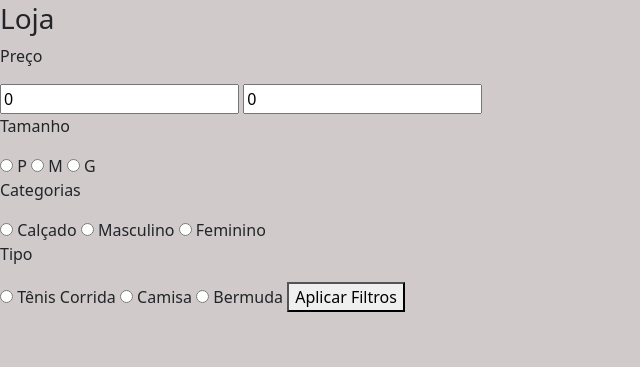
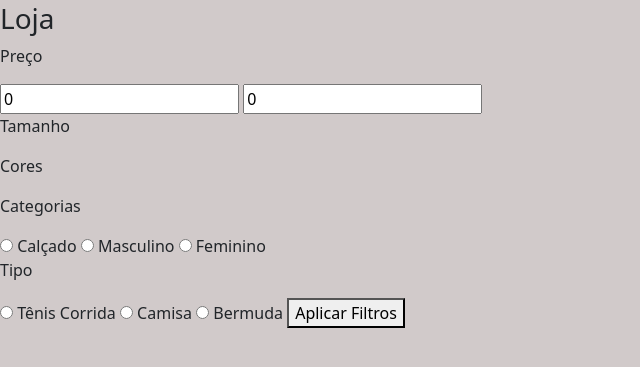
Before and after one commit to sivaldo-almeida1973/ProjEcomPythonDjango, a Django app: page /loja/1/ in a window 1280 px wide. Shown: the part 76-443 px from the top of the page, without its empty margins (0-640 px from the left). Run offline with Django 5.2, Linux system fonts and the light colour scheme; data comes from the database, SQL or seed files in the repository; both versions use the stored data as it was after the commit; some libraries are stand-ins or nearby versions.

Commit message:
Filtros de tamanhos - método values_list e suas aplicações

```diff
--- a/ecommerce/loja/models.py
+++ b/ecommerce/loja/models.py
@@ -46,7 +46,6 @@ class Produto(models.Model):
 class Cor(models.Model):
     nome = models.CharField(max_length=200, null=True, blank=True)
     codigo = models.CharField(max_length=200, null=True, blank=True)
-
     def __str__(self):
         return str(self.nome)
 
--- a/ecommerce/loja/templates/loja.html
+++ b/ecommerce/loja/templates/loja.html
@@ -11,17 +11,28 @@
    <p>Preço</p>
    <input type="number" name="preco_minimo" value={{ minimo }}>
    <input type="number" name="preco_maximo" value={{ maximo }}>
+
    <p>Tamanho</p>
    {% for tamanho in tamanhos %}
    <input type="radio" name="tamanho" value="{{ tamanho }}">
    <label for="{{ tamanho }}">{{ tamanho }}</label>
    {% endfor %}
 
+   <p>Cores</p>
+   <div style="display: flex; flex-wrap: wrap;">
+    {% for cor in cores %}
+      <div style="margin-right: 10px;">
+        <span style="background-color: {{ cor.codigo }}; width: 20px; height: 20px; display: inline-block;"></span>
+        <label for="{{ cor.id }}">{{ cor.nome }}</label>
+      </div>
+    {% endfor %}
+   </div>
+
    <p>Categorias</p>
-    {% for categoria in categorias %}
-    <input type="radio" name="categoria" value="{{ categoria.slug }}">
-    <label for="{{ categoria.slug }}">{{ categoria.nome }}</label>
-    {% endfor %}
+   {% for categoria in categorias %}
+   <input type="radio" name="categoria" value="{{ categoria.slug }}">
+   <label for="{{ categoria.slug }}">{{ categoria.nome }}</label>
+   {% endfor %}
 
    <p>Tipo</p>
    {% for tipo in tipos %}
@@ -29,9 +40,8 @@
    <label for="{{ tipo.slug }}">{{ tipo.nome }}</label>
    {% endfor %}
 
-  <button type="submit">Aplicar Filtros</button>
+   <button type="submit">Aplicar Filtros</button>
 </form>
-
 
 <!--para cada produto dentro da minha lista de produtos-->
 {% for produto in produtos %}
@@ -45,5 +55,4 @@
 
 {% endfor %}
 
-
 {% endblock %}
--- a/ecommerce/loja/views.py
+++ b/ecommerce/loja/views.py
@@ -17,11 +17,14 @@ def loja(request, filtro=None):
   #preco minimo e maximo
 
   #variavel tamanho
-  tamanhos = ["P","M","G"]
+  itens = ItemEstoque.objects.filter(quantidade__gt=0, produto__in=produtos)
+  tamanhos = itens.values_list("tamanho", flat=True).distinct()
+  ids_cores = itens.values_list("cor", flat=True).distinct()
+  cores = Cor.objects.filter(id__in=ids_cores)
+  print(cores)
 
   minimo, maximo =  preco_minimo_maximo(produtos)
-
-  context = {"produtos": produtos, "minimo": minimo, "maximo": maximo, "tamanhos": tamanhos }
+  context = {"produtos": produtos, "minimo": minimo, "maximo": maximo, "tamanhos": tamanhos, "cores": cores }
   return render(request, 'loja.html', context)
 
 
```
Also changed, not shown: ecommerce/db.sqlite3.
